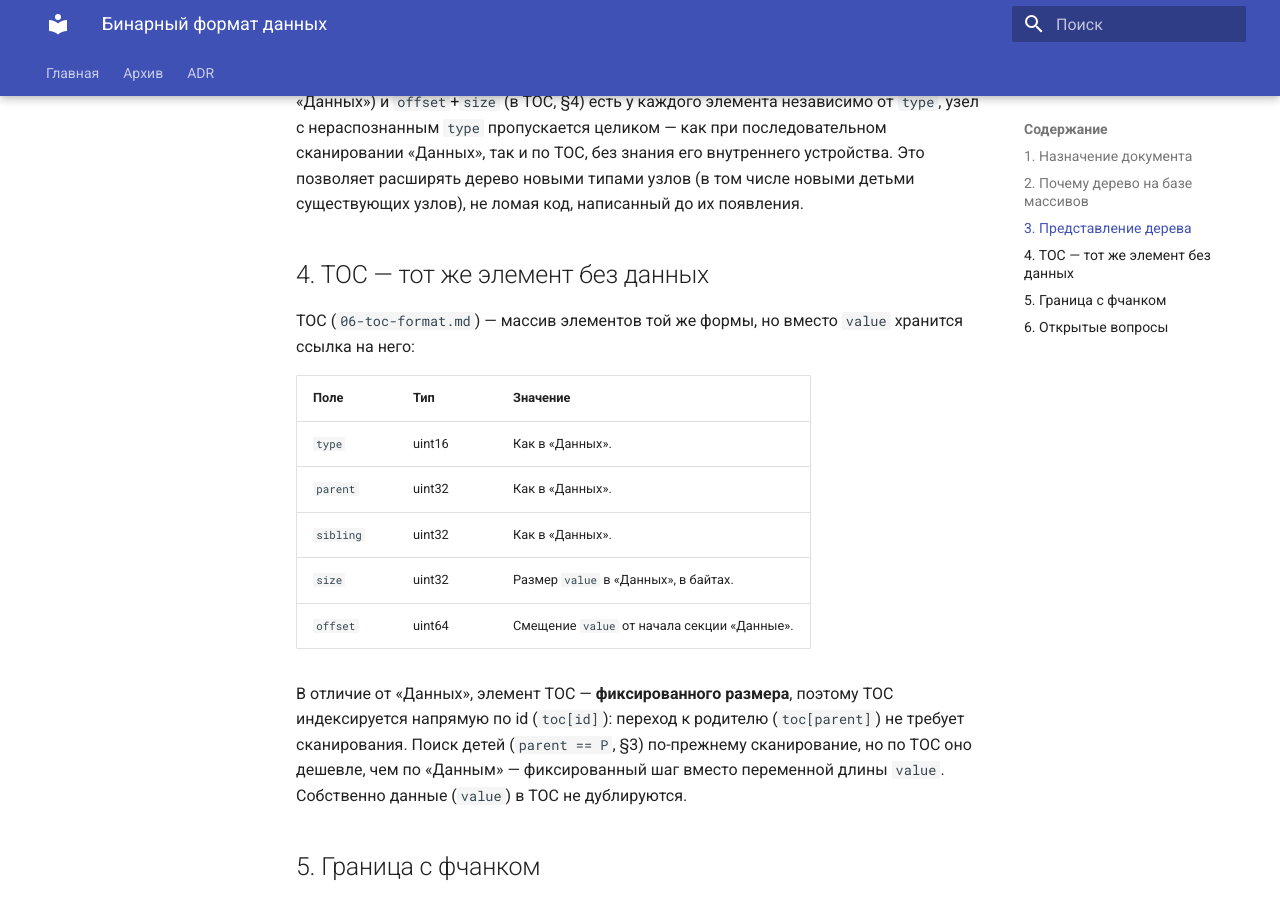
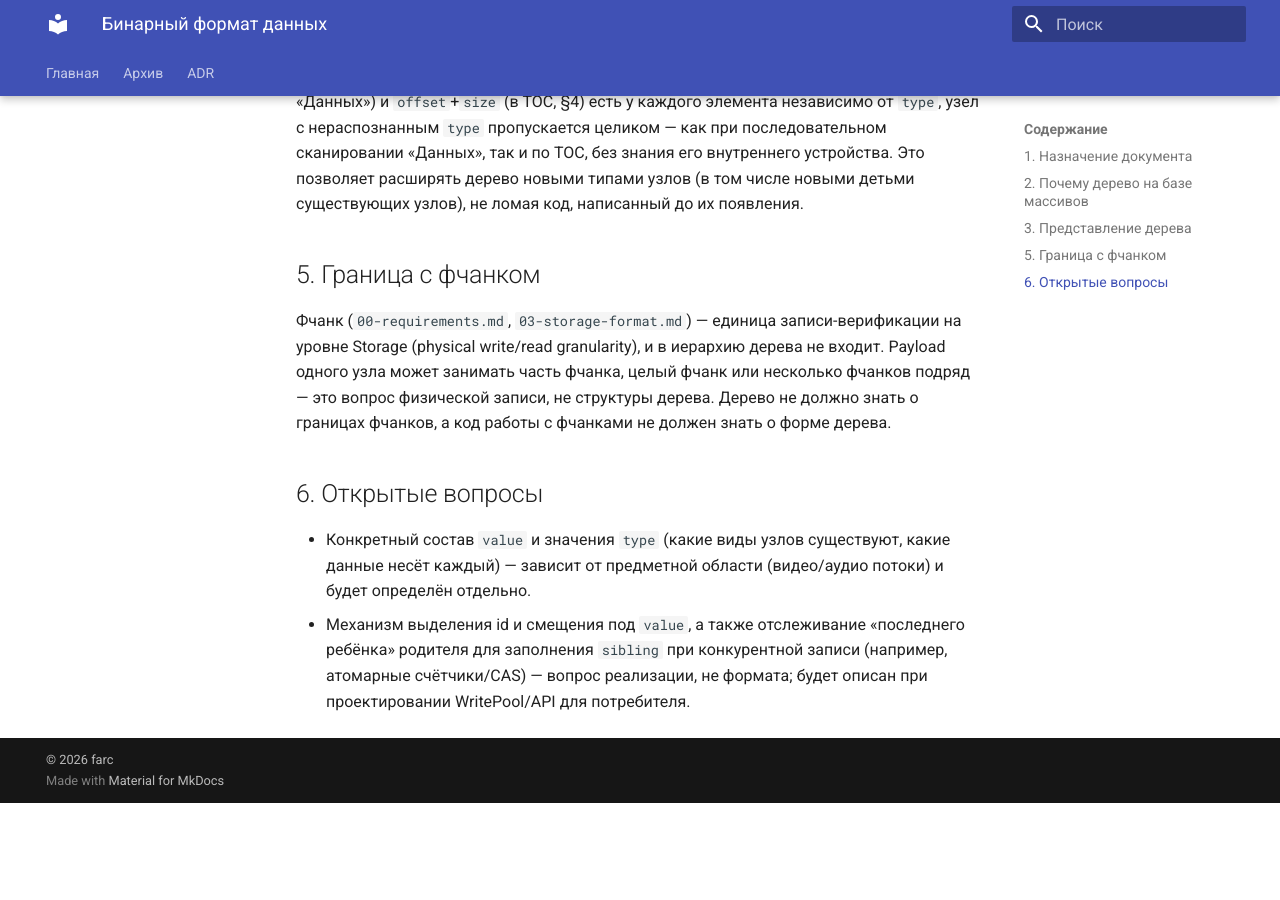
Before and after one commit to traycers/farc, an MkDocs documentation site: the page built from docs/docs/archive/05-data-format.md, in a window 1280 px wide and 900 px high, scrolled down 2434 px. Built offline with MkDocs 1.6.1 and Material for MkDocs 9.7.7, drawn with Linux system fonts in a browser that asks for light colours; after the commit the page ends 3237 px from its top, so only the background shows below that.

Commit message:
update fcontainer

```diff
--- a/docs/docs/archive/05-data-format.md
+++ b/docs/docs/archive/05-data-format.md
@@ -27,13 +27,13 @@ Hsu сжимает полную матрицу связей узлов дере
 
 Элемент в секции «Данные»:
 
-| Поле      | Тип     | Значение |
-|-----------|---------|----------|
-| `type`      | uint16  | Тег вида узла (какие данные несёт узел). |
-| `parent`    | uint32  | Id родительского узла. Корень — элемент, у которого `parent == свой id` (сам себе родитель). |
-| `sibling`   | uint32  | Id предыдущего (левого) соседа — узла, созданного перед этим под тем же родителем. Если это первый ребёнок родителя — `sibling == свой id` (сам себе сосед). |
-| `size`      | uint32  | Размер `value` в байтах. |
-| `value`     | bytes   | Сами данные узла, длиной `size`. |
+| Поле      | Тип    | Значение                                                                                                                                                     |
+| --------- | ------ | ------------------------------------------------------------------------------------------------------------------------------------------------------------ |
+| `type`    | uint16 | Тег вида узла (какие данные несёт узел).                                                                                                                     |
+| `parent`  | uint32 | Id родительского узла. Корень — элемент, у которого `parent == свой id` (сам себе родитель).                                                                 |
+| `sibling` | uint32 | Id предыдущего (левого) соседа — узла, созданного перед этим под тем же родителем. Если это первый ребёнок родителя — `sibling == свой id` (сам себе сосед). |
+| `size`    | uint32 | Размер `value` в байтах.                                                                                                                                     |
+| `value`   | bytes  | Сами данные узла, длиной `size`.                                                                                                                             |
 
 Дети узла `P` находятся сканированием — элементы, у которых `parent == P` (дерево Aaron Hsu, parent vector, §2). При сканировании в порядке `id` они уже идут в порядке создания, поэтому отдельное поле `order` не нужно. Глубина (`depth`) тоже не хранится отдельно — при необходимости считается проходом по цепочке `parent`.
 
@@ -45,20 +45,6 @@ Hsu сжимает полную матрицу связей узлов дере
 
 **Пропуск неизвестного типа:** `type` не обязан быть известен читателю. Поскольку `size` (в «Данных») и `offset`+`size` (в TOC, §4) есть у каждого элемента независимо от `type`, узел с нераспознанным `type` пропускается целиком — как при последовательном сканировании «Данных», так и по TOC, без знания его внутреннего устройства. Это позволяет расширять дерево новыми типами узлов (в том числе новыми детьми существующих узлов), не ломая код, написанный до их появления.
 
-## 4. TOC — тот же элемент без данных
-
-TOC (`06-toc-format.md`) — массив элементов той же формы, но вместо `value` хранится ссылка на него:
-
-| Поле      | Тип     | Значение |
-|-----------|---------|----------|
-| `type`      | uint16  | Как в «Данных». |
-| `parent`    | uint32  | Как в «Данных». |
-| `sibling`   | uint32  | Как в «Данных». |
-| `size`      | uint32  | Размер `value` в «Данных», в байтах. |
-| `offset`    | uint64  | Смещение `value` от начала секции «Данные». |
-
-В отличие от «Данных», элемент TOC — **фиксированного размера**, поэтому TOC индексируется напрямую по id (`toc[id]`): переход к родителю (`toc[parent]`) не требует сканирования. Поиск детей (`parent == P`, §3) по-прежнему сканирование, но по TOC оно дешевле, чем по «Данным» — фиксированный шаг вместо переменной длины `value`. Собственно данные (`value`) в TOC не дублируются.
-
 ## 5. Граница с фчанком
 
 Фчанк (`00-requirements.md`, `03-storage-format.md`) — единица записи-верификации на уровне Storage (physical write/read granularity), и в иерархию дерева не входит. Payload одного узла может занимать часть фчанка, целый фчанк или несколько фчанков подряд — это вопрос физической записи, не структуры дерева. Дерево не должно знать о границах фчанков, а код работы с фчанками не должен знать о форме дерева.
```
